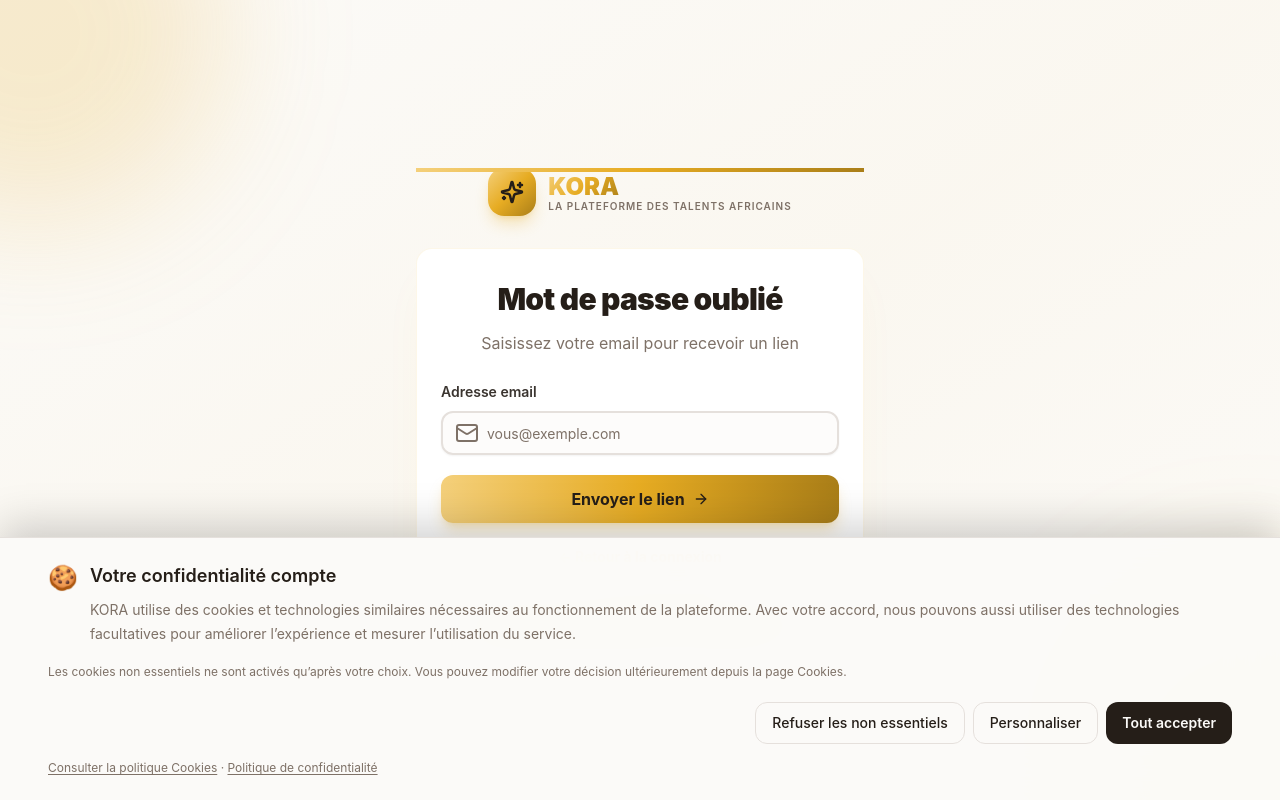
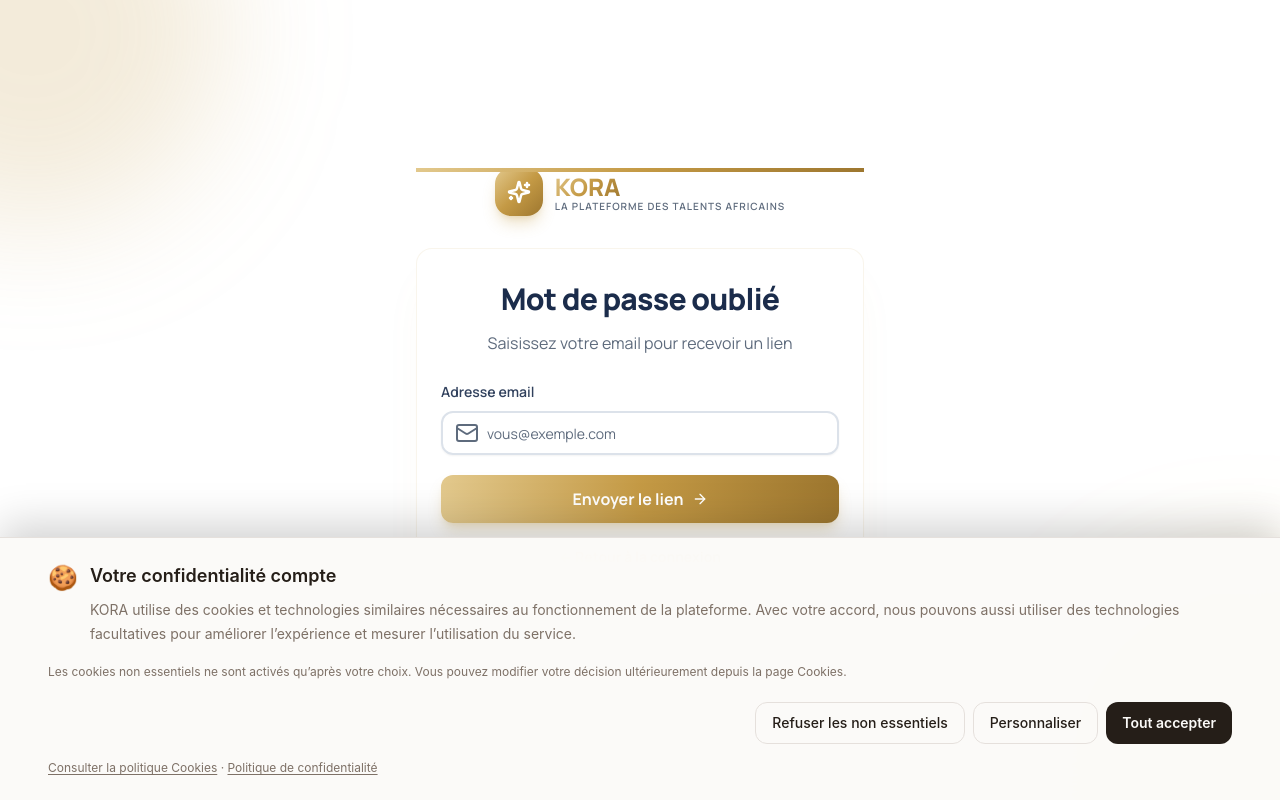
Before and after one commit to elviskienou0-cloud/Kora, a React (Vite) app: page /forgot-password in a window 1280 px wide. Built offline with nearby package versions, Linux system fonts and the light colour scheme; no server answers.

Commit message:
Apply public design tokens to authentication screen

```diff
--- a/src/pages/ForgotPassword.jsx
+++ b/src/pages/ForgotPassword.jsx
@@ -56,7 +56,7 @@ export default function ForgotPassword() {
   }
 
   return (
-    <div className="min-h-screen flex items-center justify-center relative overflow-hidden bg-gradient-to-br from-background via-accent/30 to-background py-12 px-4">
+    <div className="min-h-screen flex items-center justify-center relative overflow-hidden bg-gradient-to-br from-background via-accent/30 to-background py-12 px-4 kora-public-shell kora-auth-page">
       <div className="absolute inset-0 pointer-events-none">
         <div className="absolute -top-40 -left-40 w-96 h-96 rounded-full bg-gold/20 blur-3xl" />
         <div className="absolute -bottom-40 -right-40 w-96 h-96 rounded-full bg-amber-400/15 blur-3xl" />
```
